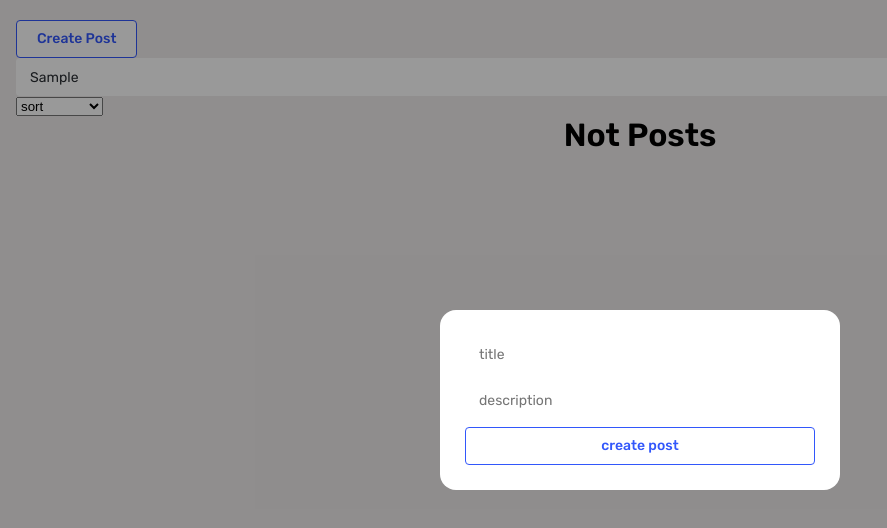
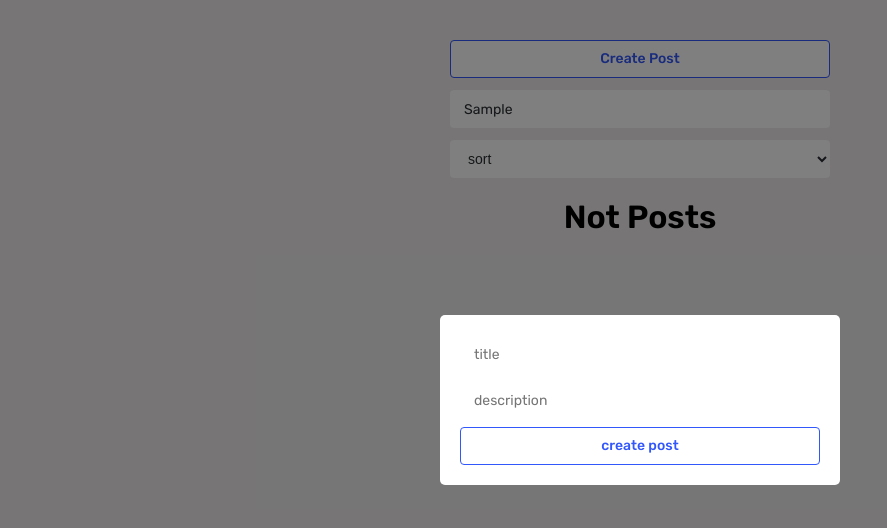
Before and after one commit to SlavaAndreievvvv/posts-app, a React (Vite) app: page / in a window 1280 px wide. Both pictures are taken after typing "Sample" into the empty fields and a click on the button "Create Post". Shown: the top 528 px of the page, without its empty margins (0-887 px from the left). Built offline with nearby package versions, Linux system fonts and the light colour scheme.

Commit message:
✅ add custom hooks

```diff
--- a/package.json
+++ b/package.json
@@ -12,7 +12,8 @@
     "clsx": "^1.2.1",
     "prop-types": "^15.8.1",
     "react": "^18.2.0",
-    "react-dom": "^18.2.0"
+    "react-dom": "^18.2.0",
+    "react-transition-group": "^4.4.5"
   },
   "devDependencies": {
     "@types/react": "^18.0.28",
--- a/src/App/App.jsx
+++ b/src/App/App.jsx
@@ -1,11 +1,12 @@
 import styles from "./App.module.css";
 import clsx from "clsx";
-import { useMemo, useState } from "react";
+import { useState } from "react";
 import { PostsList } from "../Components/UI/PostsList";
 import { PostForm } from "../Components/UI/PostForm";
 import { PostFilter } from "../Components/UI/PostFilter";
 import { Modal } from "../Components/UI/Modal/Modal";
 import { Button } from "../Components/UI/Button";
+import { usePosts } from "../hooks/usePosts";
 
 export const App = () => {
   const [posts, setPosts] = useState([
@@ -28,16 +29,7 @@ export const App = () => {
 
   const [filter, setFilter] = useState({ sort: "", query: "" });
   const [modal, setModal] = useState(false);
-
-  const sortedPosts = useMemo(() => {
-    if (filter.sort) {
-      return [...posts].sort((a, b) =>
-        a[filter.sort].localeCompare(b[filter.sort])
-      );
-    } else {
-      return posts;
-    }
-  }, [filter.sort, posts]);
+  const sortedAndSearchedPosts = usePosts(posts, filter.sort, filter.query);
 
   const createPost = (newPost) => {
     setPosts([...posts, newPost]);
@@ -48,21 +40,17 @@ export const App = () => {
     setPosts(posts.filter((p) => p.id !== post.id));
   };
 
-  const sortedAndSearchedPosts = useMemo(() => {
-    return sortedPosts.filter((post) =>
-      post.title.toLowerCase().includes(filter.query.toLowerCase())
-    );
-  }, [filter.query, sortedPosts]);
-
   return (
     <div className={styles.App}>
       <div className={clsx(styles.container)}>
-        <Button onClick={() => setModal(true)}>Create Post</Button>
+        <div className={styles.createSortBlock}>
+          <Button onClick={() => setModal(true)}>Create Post</Button>
+          <PostFilter filter={filter} setFilter={setFilter} />
+        </div>
+        <PostsList remove={removePost} posts={sortedAndSearchedPosts} />
         <Modal visible={modal} setVisible={setModal}>
           <PostForm create={createPost} />
         </Modal>
-        <PostFilter filter={filter} setFilter={setFilter} />
-        <PostsList remove={removePost} posts={sortedAndSearchedPosts} />
       </div>
     </div>
   );
--- a/src/App/App.module.css
+++ b/src/App/App.module.css
@@ -12,9 +12,14 @@
   padding: 0 16px;
   margin: 0 auto;
 }
-
-.notPosts {
+.createSortBlock {
+  max-width: 420px;
+  width: 100%;
+  gap: 12px;
   display: flex;
   justify-content: center;
+  align-items: center;
+  flex-direction: column;
+  margin: 0 auto;
   padding: 20px;
 }
--- a/src/Components/UI/Button/Button.module.css
+++ b/src/Components/UI/Button/Button.module.css
@@ -14,6 +14,7 @@
   color: var(--B);
   transition: all 0.3s ease;
   outline: none;
+  width: 100%;
 }
 .button:hover {
   color: var(--B2);
--- a/src/Components/UI/Modal/Modal.jsx
+++ b/src/Components/UI/Modal/Modal.jsx
@@ -1,13 +1,20 @@
 import styles from "./Modal.module.css";
 
 export const Modal = ({ children, visible, setVisible }) => {
-  const rootClasses = [styles.Modal];
+  const rootClasses = [styles.modal];
   if (visible) {
-    rootClasses.push(styles.active);
+    rootClasses.push(styles.open);
+  }
+  const rootContentClasses = [styles.modalContent];
+  if (visible) {
+    rootContentClasses.push(styles.open);
   }
   return (
     <div className={rootClasses.join(" ")} onClick={() => setVisible(false)}>
-      <div className={styles.ModalContent} onClick={(e) => e.stopPropagation()}>
+      <div
+        className={rootContentClasses.join(" ")}
+        onClick={(e) => e.stopPropagation()}
+      >
         {children}
       </div>
     </div>
--- a/src/Components/UI/Modal/Modal.module.css
+++ b/src/Components/UI/Modal/Modal.module.css
@@ -1,21 +1,36 @@
-.Modal {
+.modal {
   position: fixed;
   top: 0;
   left: 0;
-  right: 0;
-  bottom: 0;
-  display: none;
-  background: rgba(0, 0, 0, 0.4);
-}
-.Modal.active {
+  width: 100%;
+  height: 100%;
   display: flex;
   justify-content: center;
   align-items: center;
+  background-color: rgba(0, 0, 0, 0.5);
+  opacity: 0;
+  visibility: hidden;
+  transition: opacity 0.3s ease, visibility 0.3s ease;
 }
-.ModalContent {
-  padding: 25px;
-  background: var(--W);
-  border-radius: 16px;
+
+.modal.open {
+  opacity: 1;
+  visibility: visible;
+}
+
+.modalContent {
+  background-color: white;
+  padding: 20px;
+  border-radius: 5px;
   max-width: 400px;
   width: 100%;
+  transform: scale(0.5);
+  transition: transform 0.3s ease;
+  opacity: 0;
+  visibility: hidden;
 }
+.modalContent.open {
+  transform: scale(1);
+  opacity: 1;
+  visibility: visible;
+}
--- a/src/Components/UI/PostsList/PostsList.jsx
+++ b/src/Components/UI/PostsList/PostsList.jsx
@@ -9,8 +9,9 @@ export const PostsList = ({ posts, title, remove }) => {
   return (
     <div className={styles.PostsList}>
       <h1 className={styles.title}>{title}</h1>
+
       {posts.map((post) => (
-        <PostItem remove={remove} post={post} key={post.id} />
+        <PostItem key={post.id} remove={remove} post={post} />
       ))}
     </div>
   );
--- a/src/Components/UI/Select/Select.module.css
+++ b/src/Components/UI/Select/Select.module.css
@@ -0,0 +1,14 @@
+.select {
+  width: 100%;
+  height: 38px;
+  background: var(--W);
+  border-radius: 4px;
+  outline: none;
+  border: none;
+  padding: 0 14px;
+  font-weight: 400;
+  font-size: 14px;
+  line-height: 17px;
+  color: var(--D);
+  transition: all 0.3s ease;
+}
--- /dev/null
+++ b/src/hooks/usePosts.jsx
@@ -0,0 +1,24 @@
+import { useMemo } from "react";
+
+export const useSortedPosts = (posts, sort) => {
+  const sortedPosts = useMemo(() => {
+    if (sort) {
+      return [...posts].sort((a, b) => a[sort].localeCompare(b[sort]));
+    }
+    return posts;
+  }, [sort, posts]);
+
+  return sortedPosts;
+};
+
+export const usePosts = (posts, sort, query) => {
+  const sortedPosts = useSortedPosts(posts, sort);
+
+  const sortedAndSearchedPosts = useMemo(() => {
+    return sortedPosts.filter((post) =>
+      post.title.toLowerCase().includes(query.toLowerCase())
+    );
+  }, [query, sortedPosts]);
+
+  return sortedAndSearchedPosts;
+};
```
Also changed, not shown: 1 other file (tests, documents, lock files or other folders).
